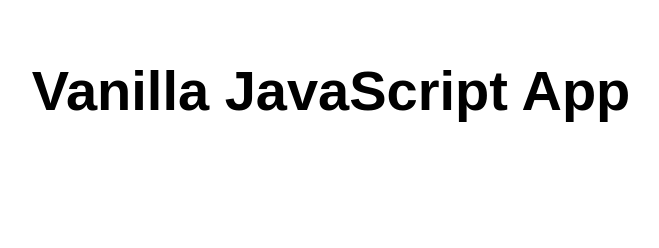
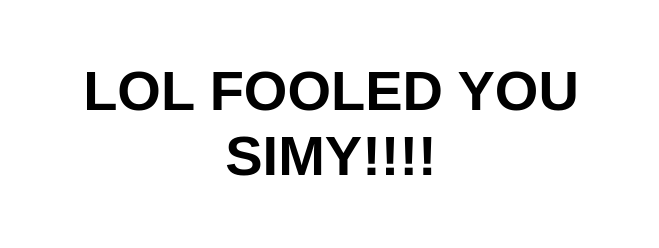
Before and after one commit to JuanKerr/my-static-web-app, a plain HTML site: page index.html in a window 1280 px wide. Shown: the whole page, without its empty margins (309-968 px from the left). Drawn offline with Linux system fonts and the light colour scheme.

Commit message:
Update index.html

```diff
--- a/index.html
+++ b/index.html
@@ -10,7 +10,7 @@
 
 <body>
   <main>
-    <h1>Vanilla JavaScript App</h1>
+    <h1>LOL FOOLED YOU SIMY!!!!</h1>
   </main>
 </body>
 
```
